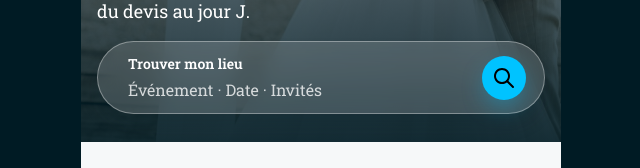
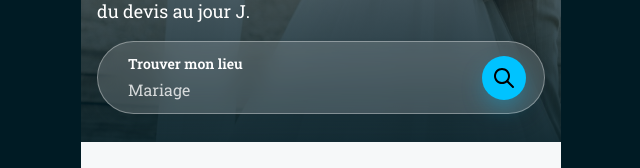
Before and after one commit to Trickzy22/planeo-front, a React (Vite) app: page / in a window 1280 px wide. Shown: the part 546-714 px from the top of the page, without its empty margins (319-959 px from the left). Built offline with nearby package versions, Linux system fonts and the light colour scheme; data requests are answered from the project's data file.

Commit message:
Affichage des critères dans la barre de recherche de l'accueil

```diff
--- a/src/components/BarreRecherche/BarreRecherche.jsx
+++ b/src/components/BarreRecherche/BarreRecherche.jsx
@@ -1,14 +1,20 @@
 import { useNavigate } from 'react-router-dom'
+import { useRecherche } from '../../context/RechercheContext'
 import './BarreRecherche.css'
 
 export default function BarreRecherche() {
   const navigate = useNavigate()
+  const { criteres } = useRecherche()
+
+  const resume = [criteres.typeEvenement, criteres.date, criteres.invites && `${criteres.invites} invités`]
+    .filter(Boolean)
+    .join(' · ')
 
   return (
     <button type="button" className="barre-recherche" onClick={() => navigate('/recherche')}>
       <span className="barre-recherche__texte">
         <span className="barre-recherche__titre">Trouver mon lieu</span>
-        <span className="barre-recherche__resume">Événement · Date · Invités</span>
+        <span className="barre-recherche__resume">{resume || 'Événement · Date · Invités'}</span>
       </span>
       <span className="barre-recherche__bouton">
         <img src="/assets/icons/recherche-blanc.svg" alt="" width="24" height="24" />
```
